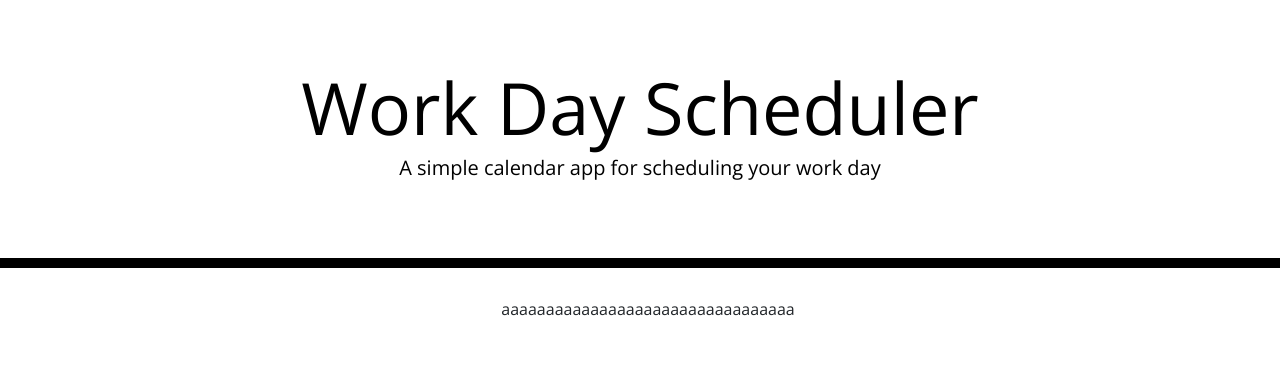
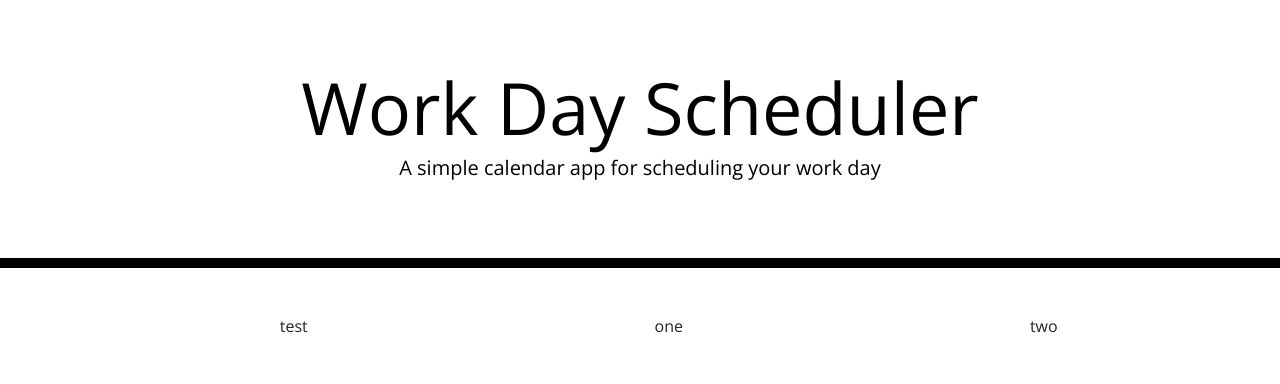
Before and after one commit to isack-ramirez/dayPlanner, a plain HTML site: page index.html in a window 1280 px wide. Drawn offline with nearby package versions, Linux system fonts and the light colour scheme.

Commit message:
initial commit

```diff
--- a/index.html
+++ b/index.html
@@ -30,9 +30,19 @@
     </header>
     <div class="container">
       <!-- Timeblocks go here -->
+
       <div class="row col-12 d-flex justify-content-center m-2">
-        <p>aaaaaaaaaaaaaaaaaaaaaaaaaaaaaaaaa</p>
+        <div class="row col-md-3 d-flex justify-content-center ">
+          test
+        </div>
 
+        <div class="row col-md-6 d-flex justify-content-center">
+          one
+        </div>
+
+        <div class="row col-md-3 d-flex justify-content-center ">
+          two
+        </div>
       </div>
 
     </div>
```
